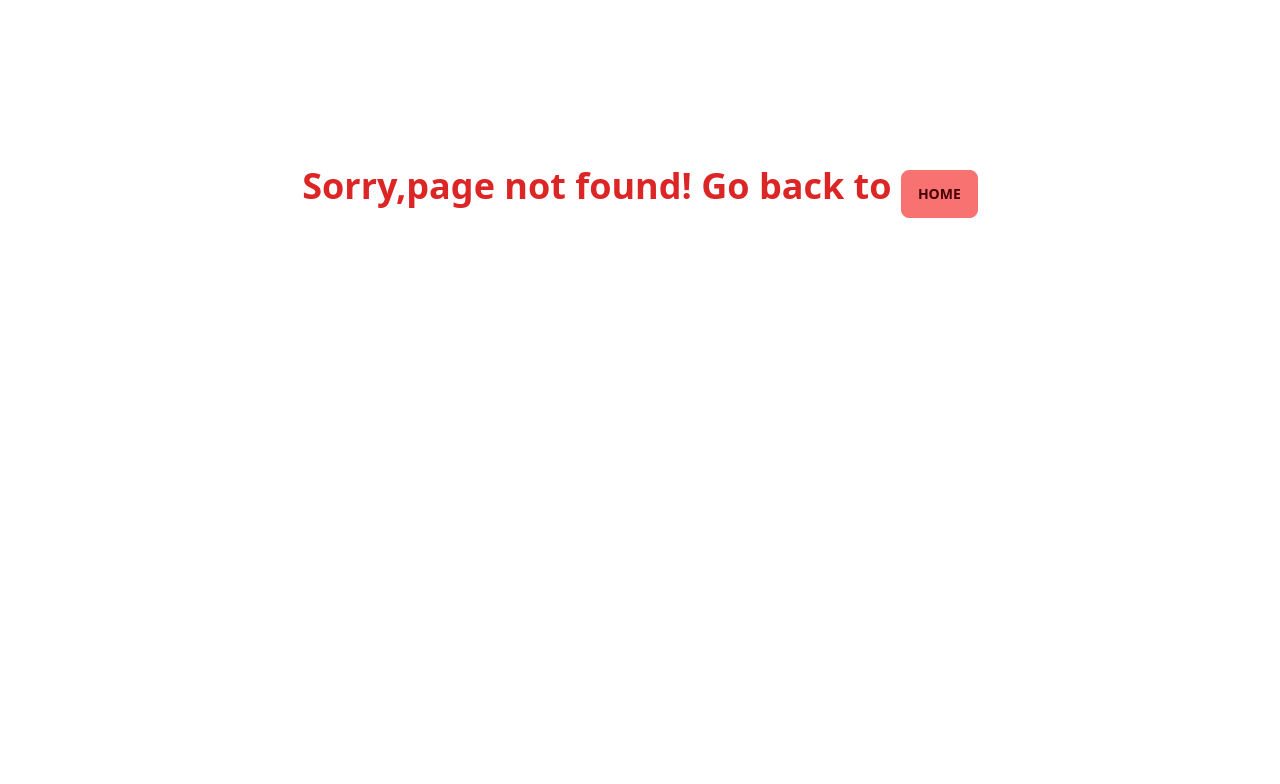
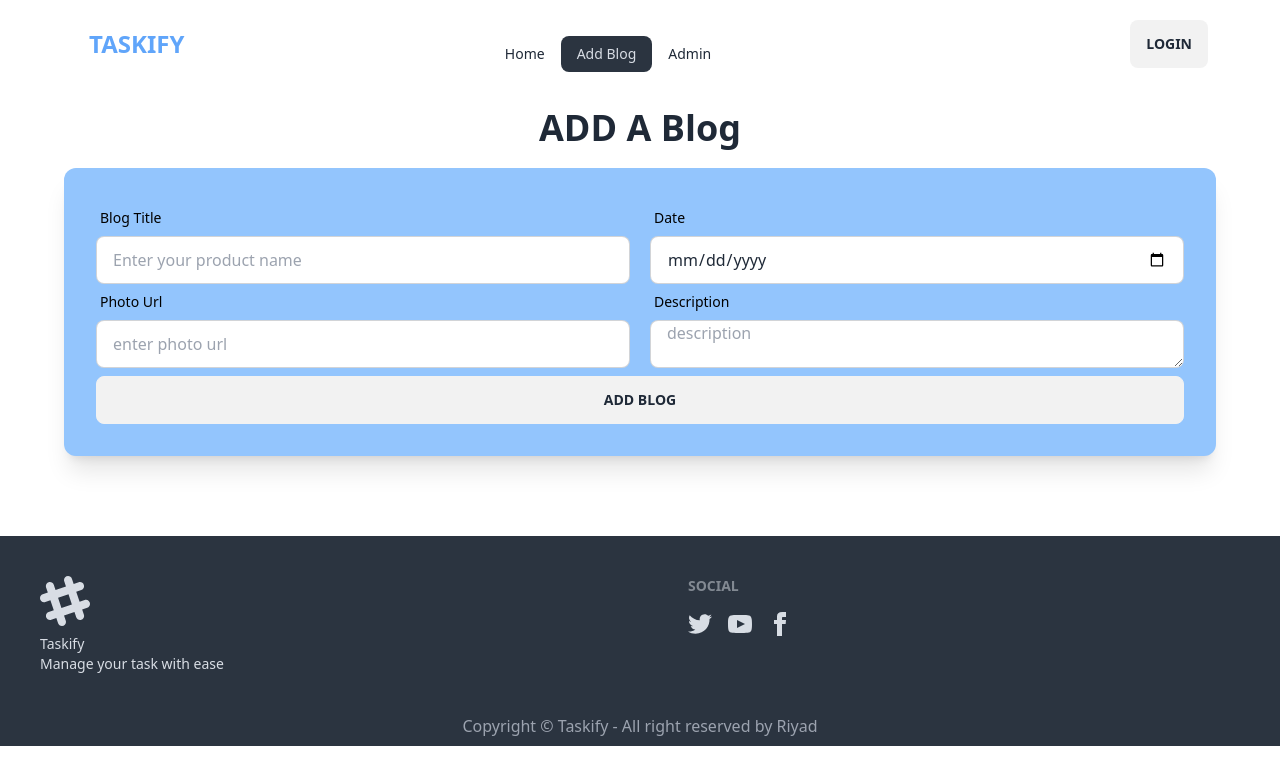
Before and after one commit to SM-RIYAD/user-blog-management, a React (Vite) app: page /addblog in a window 1280 px wide. Before the commit this address had no page. Shown: the top 784 px of the page. Built offline with nearby package versions, Linux system fonts and the light colour scheme.

Commit message:
blog section cards are done

```diff
--- /dev/null
+++ b/src/pages/AddBlog/Addblog.jsx
@@ -0,0 +1,128 @@
+import React from 'react';
+
+import { Link } from "react-router-dom";
+import Swal from "sweetalert2";
+import Header from '../Home/Header/Header';
+
+const Addblog = () => {
+
+    const handleAddProduct = (e) => {
+        e.preventDefault();
+        const form = e.target;
+        const title = form.blog_title.value;
+
+        const photo = form.photo.value;
+        const date = form.date.value;
+        const description = form.description.value;
+
+
+
+          const newBlog = {
+          title,
+          date,
+            description,
+
+            photo,
+          };
+
+          console.log(" added Blog is  ", newBlog);
+          ///sending product to server
+        //   fetch("https://brand-website-server.vercel.app/addproduct", {
+        //     method: "POST",
+        //     headers: {
+        //       "content-type": "application/json",
+        //     },
+        //     body: JSON.stringify(newBlog),
+        //   })
+        //     .then((res) => res.json())
+        //     .then((data) => {
+        //       console.log(data);
+        //       if (data.insertedId) {
+        //         Swal.fire({
+        //           title: "Success!",
+        //           text: "Blog Added Successfully",
+        //           icon: "success",
+        //           confirmButtonText: "Cool",
+        //         });
+        //       }
+        //     });
+
+
+
+      };
+    return (
+        <div>
+            <Header></Header>
+             <h1 className="text-4xl font-bold text-center py-5">ADD A Blog</h1>
+      <div className="lg:max-w-6xl   mx-auto bg-blue-300 rounded-xl shadow-xl">
+
+        <form onSubmit={handleAddProduct} className="card-body ">
+          <div className="flex lg:flex-row flex-col gap-5">
+            <div className="w-full lg:w-1/2 ">
+              <div className="form-control">
+                <label className="label">
+                  <span className="label-text text-black">Blog Title</span>
+                </label>
+                <input
+                  type="text"
+                  name="blog_title"
+                  placeholder="Enter your product name"
+                  className="input input-bordered"
+                  required
+                />
+              </div>
+
+
+              <div className="form-control">
+                <label className="label">
+                  <span className="label-text text-black">Photo Url</span>
+                </label>
+                <input
+                  type="text"
+                  name="photo"
+                  placeholder="enter photo url"
+                  className="input input-bordered"
+                  required
+                />
+              </div>
+
+            </div>
+            <div className="lg:w-1/2 w-full">
+              <div className="form-control">
+                <label className="label">
+                  <span className="label-text text-black">Date</span>
+                </label>
+                <input
+                  type="date"
+                  name="date"
+                  placeholder="Brand Name"
+                  className="input input-bordered"
+                  required
+                />
+              </div>
+
+              <div className="form-control">
+                <label className="label">
+                  <span className="label-text text-black">Description</span>
+                </label>
+                <textarea
+                  type="text"
+                  name="description"
+                  placeholder="description"
+                  className="input input-bordered"
+                  required
+                />
+              </div>
+
+
+
+            </div>
+          </div>
+          <input type="submit" value="Add Blog" className="btn btn-block" />
+        </form>
+      </div>
+        </div>
+    );
+};
+
+export default Addblog;
--- /dev/null
+++ b/src/pages/Home/BlogSection/BlogCard.jsx
@@ -0,0 +1,21 @@
+import React from 'react';
+
+const BlogCard = ({blog}) => {
+    return (
+        <div>
+            <div className="card w-96 bg-base-100 shadow-xl">
+  <figure><img src={blog.photo}alt="Shoes" /></figure>
+  <div className="card-body">
+    <h2 className="card-title">
+      {blog.title}
+
+    </h2>
+    <p>{blog.description}</p>
+
+  </div>
+</div>
+        </div>
+    );
+};
+
+export default BlogCard;
--- /dev/null
+++ b/src/pages/Home/BlogSection/BlogSection.jsx
@@ -0,0 +1,47 @@
+import React from 'react';
+import useAxiosPublic from '../../../hooks/useAxiosPublic';
+import { useQuery } from '@tanstack/react-query';
+import BlogCards from '../../../components/BlogCards';
+import BlogCard from './BlogCard';
+
+const BlogSection = () => {
+
+    const axiosPublic = useAxiosPublic();
+    const { data: blogs = [], refetch } = useQuery({
+        queryKey: ['blogs'],
+        queryFn: async () => {
+            const res = await axiosPublic.get(`blogs`);
+            console.log("this are the users in response:",res.data)
+            return res.data;
+        }
+    })
+    return (
+        <div className='max-w-6xl mx-auto'>
+<h1 className='text-4xl font-bold text-center my-20'>BLOGS</h1>
+
+         <div className='grid grid-cols-2 gap-5'>
+
+
+            {
+
+blogs.map((blog,idx) =><BlogCard key={idx} blog={blog}/>)
+
+
+
+
+
+
+
+
+            }
+
+
+
+         </div>
+
+
+        </div>
+    );
+};
+
+export default BlogSection;
--- a/src/pages/Home/Header/Header.jsx
+++ b/src/pages/Home/Header/Header.jsx
@@ -4,14 +4,11 @@ import { useContext } from "react";
 import Swal from "sweetalert2";
 
 const Header = () => {
-  const { user, logOut } = useContext(AuthContext);
+  const { user, setUser } = useContext(AuthContext);
 console.log("photo url",user?.photoURL);
   const handleLogout =()=>{
 
-    logOut()
-    .then(result => {
-      console.log(result.user)})
-    .catch(err=>console.log(err));
+    setUser({})
 
   }
   const handleAdminCredentials = () => {
@@ -56,17 +53,17 @@ console.log("photo url",user?.photoURL);
         <NavLink to="/">Home</NavLink>
       </li>
       <li className={`${user ?'pt-10':'pt-5' } `}>
-        <NavLink to="/blog">Add Blog</NavLink>
+        <NavLink to="/addblog">Add Blog</NavLink>
       </li>
       <li className={`${user ?'pt-10':'pt-5' } `}>
           <button className="admin-text" onClick={handleAdminCredentials}> Admin</button>
       </li>
 
       <li className={`${user ?'pt-10':'pt-5' } `}>
-        <NavLink to='/dashboard/profile'>Dashboard</NavLink>
+        <NavLink to='/dashboard/profile'> {`${user?.isAdmin?'Dashboard': ""} `}</NavLink>
       </li>
       <li>
-
+      <Link to='/userProfile'>
           {
 
             user&& <div className=" lg:ms-10  flex items-center flex-col mt-2 gap-2  ">
@@ -79,7 +76,7 @@ console.log("photo url",user?.photoURL);
             <p className="font-bold">{user.name}</p>
           </div>
           }
-
+</Link>
       </li>
     </>
   );
@@ -120,7 +117,7 @@ console.log("photo url",user?.photoURL);
         </div>
         <div className="navbar-end">
 
-          {user?.displayName? (
+          {user?.name? (
 
               <button onClick={handleLogout} className="btn btn-error  border-0 "> Logout</button>
 
--- a/src/pages/Home/Home.jsx
+++ b/src/pages/Home/Home.jsx
@@ -5,6 +5,7 @@ import AOS from "aos";
 import "aos/dist/aos.css";
 
 import Concern from "./Concern/Concern";
+import BlogSection from "./BlogSection/BlogSection";
 
 const Home = () => {
 
@@ -24,7 +25,7 @@ const Home = () => {
       <div className="">
         <Banner></Banner>
 
-        <Concern></Concern>
+<BlogSection>           </BlogSection>
 
       </div>
     </div>
--- /dev/null
+++ b/src/pages/userProfile/NonAdminuser.jsx
@@ -0,0 +1,49 @@
+
+
+import React from 'react';
+import useAuth from '../../hooks/useAuth';
+
+
+import {useState, useEffect} from 'react';
+import Header from '../Home/Header/Header';
+
+
+const NonAdminuser = () => {
+    const {user} =useAuth();
+    return (
+        <div>
+            <Header></Header>
+             <div className='flex lg:flex-row flex-col  max-w-6xl items-center justify-center py-20 mx-auto '>
+
+                 <div className='  flex flex-col space-y-3 justify-center'>
+
+                    <h1 className='text-4xl font-bold text-blue-500'>{user?.name}</h1>
+
+                    <p className='font-bold text-xl'>Email: </p>
+                    <h1 className=' font-bold text-gray-500'> {user?.email}</h1>
+
+                    <div className="flex">
+
+
+                    {/* <h1>Badge: {user_to_show.user?.badge}</h1> */}
+
+
+
+                    </div>
+
+                 </div>
+                 <div
+                  className=" flex items-center  "
+
+                >
+                  <img className="rounded-full h-[350px] w-[350px] object-cover" src={user?.photo} />
+                </div>
+
+
+
+            </div>
+        </div>
+    );
+};
+
+export default NonAdminuser;
```
Also changed, not shown: src/routes/Routes.jsx (+14 -0 lines).
